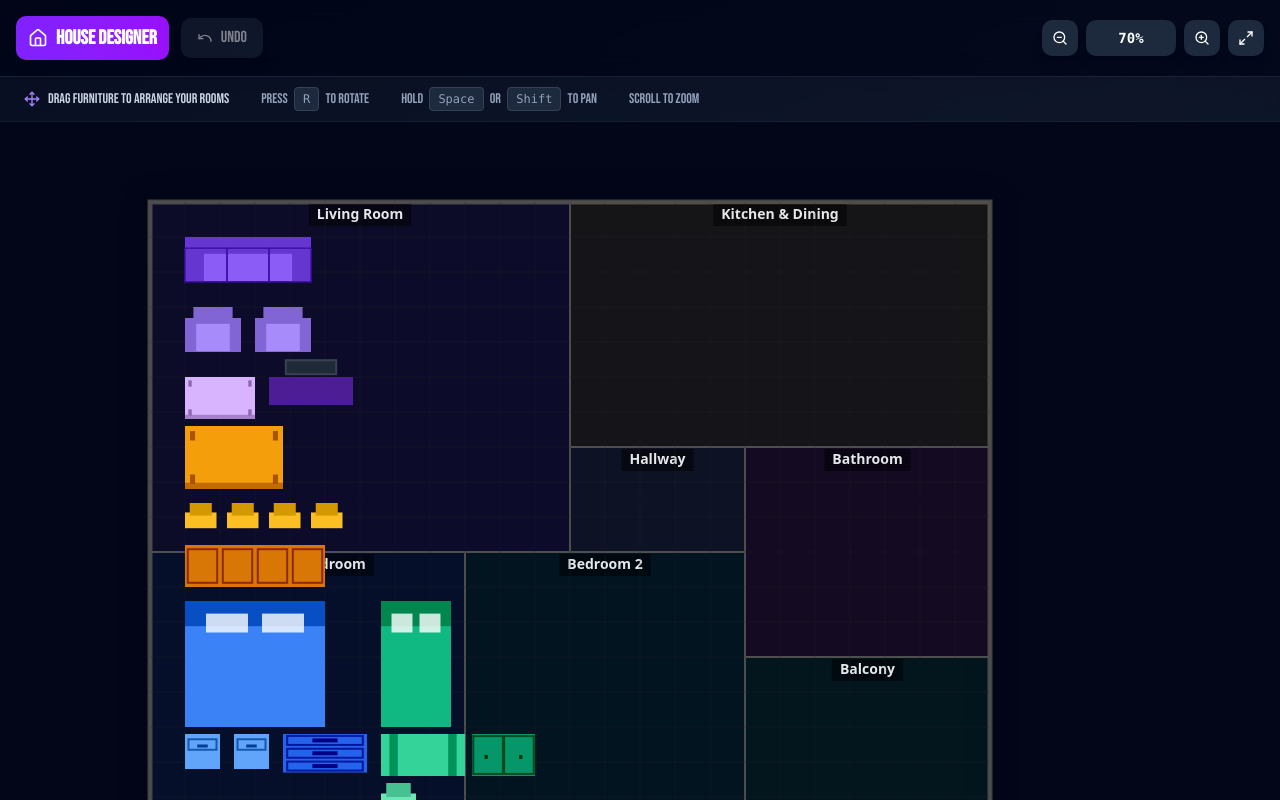
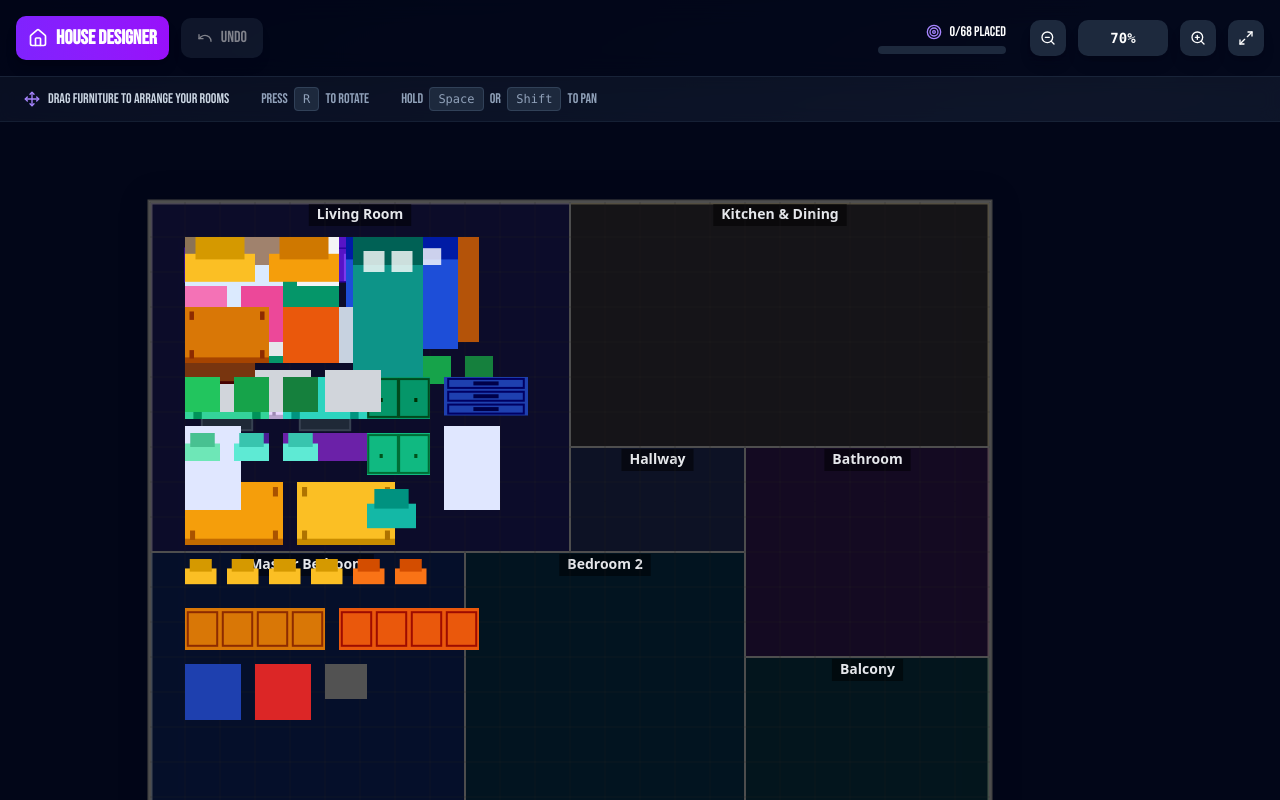
Before and after one commit to IamMoosa/smart-room-designer, a Next.js app: page /room in a window 1280 px wide. Built offline with nearby package versions, Linux system fonts and the light colour scheme.

Commit message:
added more furniture

```diff
--- a/src/app/room/page.tsx
+++ b/src/app/room/page.tsx
@@ -1,7 +1,7 @@
 "use client";
 
 import { useEffect, useRef, useState } from "react";
-import { ZoomIn, ZoomOut, Maximize2, RotateCw, Undo, Move, Home } from "lucide-react";
+import { ZoomIn, ZoomOut, Maximize2, RotateCw, Undo, Move, Home, Target } from "lucide-react";
 
 type RoomObject = {
   id: string;
@@ -14,6 +14,7 @@
   rotation: number;
   placed: boolean;
   type: string;
+  roomId?: string;
 };
 
 type Room = {
@@ -52,7 +53,6 @@
 export default function HouseLayoutDesigner() {
   const canvasRef = useRef<HTMLCanvasElement | null>(null);
   const containerRef = useRef<HTMLDivElement | null>(null);
-  const animationFrameRef = useRef<number | null>(null);
   const gridSize = 5;
 
   const houseWidth = 1200;
@@ -71,30 +71,85 @@
   const initialFurniture: RoomObject[] = [
     // Living Room Furniture
     { id: 'sofa-1', x: 50, y: 50, w: 180, h: 80, color: '#8B5CF6', label: 'Sofa', rotation: 0, placed: false, type: 'sofa' },
+    { id: 'sofa-2', x: 250, y: 50, w: 180, h: 80, color: '#7C3AED', label: 'Sofa', rotation: 0, placed: false, type: 'sofa' },
     { id: 'armchair-1', x: 50, y: 150, w: 80, h: 80, color: '#A78BFA', label: 'Armchair', rotation: 0, placed: false, type: 'armchair' },
     { id: 'armchair-2', x: 150, y: 150, w: 80, h: 80, color: '#A78BFA', label: 'Armchair', rotation: 0, placed: false, type: 'armchair' },
+    { id: 'armchair-3', x: 250, y: 150, w: 80, h: 80, color: '#C4B5FD', label: 'Armchair', rotation: 0, placed: false, type: 'armchair' },
     { id: 'coffee-table-1', x: 50, y: 250, w: 100, h: 60, color: '#D8B4FE', label: 'Coffee Table', rotation: 0, placed: false, type: 'table' },
-    { id: 'tv-stand-1', x: 170, y: 250, w: 120, h: 40, color: '#4C1D95', label: 'TV Stand', rotation: 0, placed: false, type: 'tv-stand' },
+    { id: 'coffee-table-2', x: 170, y: 250, w: 100, h: 60, color: '#E9D5FF', label: 'Coffee Table', rotation: 0, placed: false, type: 'table' },
+    { id: 'tv-stand-1', x: 50, y: 330, w: 120, h: 40, color: '#4C1D95', label: 'TV Stand', rotation: 0, placed: false, type: 'tv-stand' },
+    { id: 'tv-stand-2', x: 190, y: 330, w: 120, h: 40, color: '#6B21A8', label: 'TV Stand', rotation: 0, placed: false, type: 'tv-stand' },
+    { id: 'bookshelf-1', x: 330, y: 50, w: 60, h: 150, color: '#92400E', label: 'Bookshelf', rotation: 0, placed: false, type: 'bookshelf' },
+    { id: 'bookshelf-2', x: 410, y: 50, w: 60, h: 150, color: '#B45309', label: 'Bookshelf', rotation: 0, placed: false, type: 'bookshelf' },
+    { id: 'plant-1', x: 330, y: 220, w: 40, h: 40, color: '#22C55E', label: 'Plant', rotation: 0, placed: false, type: 'decor' },
+    { id: 'plant-2', x: 390, y: 220, w: 40, h: 40, color: '#16A34A', label: 'Plant', rotation: 0, placed: false, type: 'decor' },
+    { id: 'plant-3', x: 450, y: 220, w: 40, h: 40, color: '#15803D', label: 'Plant', rotation: 0, placed: false, type: 'decor' },
 
     // Kitchen & Dining
-    { id: 'dining-table-1', x: 50, y: 320, w: 140, h: 90, color: '#F59E0B', label: 'Dining Table', rotation: 0, placed: false, type: 'table' },
-    { id: 'dining-chair-1', x: 50, y: 430, w: 45, h: 45, color: '#FBBF24', label: 'Chair', rotation: 0, placed: false, type: 'chair' },
-    { id: 'dining-chair-2', x: 110, y: 430, w: 45, h: 45, color: '#FBBF24', label: 'Chair', rotation: 0, placed: false, type: 'chair' },
-    { id: 'dining-chair-3', x: 170, y: 430, w: 45, h: 45, color: '#FBBF24', label: 'Chair', rotation: 0, placed: false, type: 'chair' },
-    { id: 'dining-chair-4', x: 230, y: 430, w: 45, h: 45, color: '#FBBF24', label: 'Chair', rotation: 0, placed: false, type: 'chair' },
-    { id: 'kitchen-counter-1', x: 50, y: 490, w: 200, h: 60, color: '#D97706', label: 'Counter', rotation: 0, placed: false, type: 'counter' },
+    { id: 'dining-table-1', x: 50, y: 400, w: 140, h: 90, color: '#F59E0B', label: 'Dining Table', rotation: 0, placed: false, type: 'table' },
+    { id: 'dining-table-2', x: 210, y: 400, w: 140, h: 90, color: '#FBBF24', label: 'Dining Table', rotation: 0, placed: false, type: 'table' },
+    { id: 'dining-chair-1', x: 50, y: 510, w: 45, h: 45, color: '#FBBF24', label: 'Chair', rotation: 0, placed: false, type: 'chair' },
+    { id: 'dining-chair-2', x: 110, y: 510, w: 45, h: 45, color: '#FBBF24', label: 'Chair', rotation: 0, placed: false, type: 'chair' },
+    { id: 'dining-chair-3', x: 170, y: 510, w: 45, h: 45, color: '#FBBF24', label: 'Chair', rotation: 0, placed: false, type: 'chair' },
+    { id: 'dining-chair-4', x: 230, y: 510, w: 45, h: 45, color: '#FBBF24', label: 'Chair', rotation: 0, placed: false, type: 'chair' },
+    { id: 'dining-chair-5', x: 290, y: 510, w: 45, h: 45, color: '#F97316', label: 'Chair', rotation: 0, placed: false, type: 'chair' },
+    { id: 'dining-chair-6', x: 350, y: 510, w: 45, h: 45, color: '#F97316', label: 'Chair', rotation: 0, placed: false, type: 'chair' },
+    { id: 'kitchen-counter-1', x: 50, y: 580, w: 200, h: 60, color: '#D97706', label: 'Counter', rotation: 0, placed: false, type: 'counter' },
+    { id: 'kitchen-counter-2', x: 270, y: 580, w: 200, h: 60, color: '#EA580C', label: 'Counter', rotation: 0, placed: false, type: 'counter' },
+    { id: 'fridge-1', x: 50, y: 660, w: 80, h: 80, color: '#1E40AF', label: 'Fridge', rotation: 0, placed: false, type: 'appliance' },
+    { id: 'stove-1', x: 150, y: 660, w: 80, h: 80, color: '#DC2626', label: 'Stove', rotation: 0, placed: false, type: 'appliance' },
+    { id: 'microwave-1', x: 250, y: 660, w: 60, h: 50, color: '#525252', label: 'Microwave', rotation: 0, placed: false, type: 'appliance' },
 
     // Master Bedroom
-    { id: 'king-bed-1', x: 50, y: 570, w: 200, h: 180, color: '#3B82F6', label: 'King Bed', rotation: 0, placed: false, type: 'bed' },
-    { id: 'nightstand-1', x: 50, y: 760, w: 50, h: 50, color: '#60A5FA', label: 'Nightstand', rotation: 0, placed: false, type: 'nightstand' },
-    { id: 'nightstand-2', x: 120, y: 760, w: 50, h: 50, color: '#60A5FA', label: 'Nightstand', rotation: 0, placed: false, type: 'nightstand' },
-    { id: 'dresser-1', x: 190, y: 760, w: 120, h: 55, color: '#2563EB', label: 'Dresser', rotation: 0, placed: false, type: 'dresser' },
+    { id: 'king-bed-1', x: 50, y: 50, w: 200, h: 180, color: '#3B82F6', label: 'King Bed', rotation: 0, placed: false, type: 'bed' },
+    { id: 'queen-bed-1', x: 280, y: 50, w: 160, h: 160, color: '#1D4ED8', label: 'Queen Bed', rotation: 0, placed: false, type: 'bed' },
+    { id: 'nightstand-1', x: 50, y: 250, w: 50, h: 50, color: '#60A5FA', label: 'Nightstand', rotation: 0, placed: false, type: 'nightstand' },
+    { id: 'nightstand-2', x: 120, y: 250, w: 50, h: 50, color: '#60A5FA', label: 'Nightstand', rotation: 0, placed: false, type: 'nightstand' },
+    { id: 'nightstand-3', x: 280, y: 250, w: 50, h: 50, color: '#3B82F6', label: 'Nightstand', rotation: 0, placed: false, type: 'nightstand' },
+    { id: 'nightstand-4', x: 350, y: 250, w: 50, h: 50, color: '#3B82F6', label: 'Nightstand', rotation: 0, placed: false, type: 'nightstand' },
+    { id: 'dresser-1', x: 190, y: 250, w: 120, h: 55, color: '#2563EB', label: 'Dresser', rotation: 0, placed: false, type: 'dresser' },
+    { id: 'dresser-2', x: 420, y: 250, w: 120, h: 55, color: '#1E40AF', label: 'Dresser', rotation: 0, placed: false, type: 'dresser' },
+    { id: 'mirror-1', x: 50, y: 320, w: 80, h: 120, color: '#E0E7FF', label: 'Mirror', rotation: 0, placed: false, type: 'decor' },
+    { id: 'mirror-2', x: 420, y: 320, w: 80, h: 120, color: '#E0E7FF', label: 'Mirror', rotation: 0, placed: false, type: 'decor' },
 
     // Bedroom 2
-    { id: 'single-bed-1', x: 330, y: 570, w: 100, h: 180, color: '#10B981', label: 'Single Bed', rotation: 0, placed: false, type: 'bed' },
-    { id: 'desk-1', x: 330, y: 760, w: 120, h: 60, color: '#34D399', label: 'Desk', rotation: 0, placed: false, type: 'desk' },
-    { id: 'desk-chair-1', x: 330, y: 830, w: 50, h: 50, color: '#6EE7B7', label: 'Desk Chair', rotation: 0, placed: false, type: 'chair' },
-    { id: 'wardrobe-1', x: 460, y: 760, w: 90, h: 60, color: '#059669', label: 'Wardrobe', rotation: 0, placed: false, type: 'wardrobe' },
+    { id: 'single-bed-1', x: 50, y: 50, w: 100, h: 180, color: '#10B981', label: 'Single Bed', rotation: 0, placed: false, type: 'bed' },
+    { id: 'single-bed-2', x: 170, y: 50, w: 100, h: 180, color: '#059669', label: 'Single Bed', rotation: 0, placed: false, type: 'bed' },
+    { id: 'bunk-bed-1', x: 290, y: 50, w: 100, h: 200, color: '#0D9488', label: 'Bunk Bed', rotation: 0, placed: false, type: 'bed' },
+    { id: 'desk-1', x: 50, y: 250, w: 120, h: 60, color: '#34D399', label: 'Desk', rotation: 0, placed: false, type: 'desk' },
+    { id: 'desk-2', x: 190, y: 250, w: 120, h: 60, color: '#2DD4BF', label: 'Desk', rotation: 0, placed: false, type: 'desk' },
+    { id: 'desk-chair-1', x: 50, y: 330, w: 50, h: 50, color: '#6EE7B7', label: 'Desk Chair', rotation: 0, placed: false, type: 'chair' },
+    { id: 'desk-chair-2', x: 120, y: 330, w: 50, h: 50, color: '#5EEAD4', label: 'Desk Chair', rotation: 0, placed: false, type: 'chair' },
+    { id: 'desk-chair-3', x: 190, y: 330, w: 50, h: 50, color: '#5EEAD4', label: 'Desk Chair', rotation: 0, placed: false, type: 'chair' },
+    { id: 'wardrobe-1', x: 310, y: 250, w: 90, h: 60, color: '#059669', label: 'Wardrobe', rotation: 0, placed: false, type: 'wardrobe' },
+    { id: 'wardrobe-2', x: 310, y: 330, w: 90, h: 60, color: '#10B981', label: 'Wardrobe', rotation: 0, placed: false, type: 'wardrobe' },
+    { id: 'gaming-chair-1', x: 310, y: 410, w: 70, h: 70, color: '#14B8A6', label: 'Gaming Chair', rotation: 0, placed: false, type: 'chair' },
+
+    // Bathroom
+    { id: 'bathtub-1', x: 50, y: 50, w: 140, h: 100, color: '#DBEAFE', label: 'Bathtub', rotation: 0, placed: false, type: 'fixture' },
+    { id: 'toilet-1', x: 210, y: 50, w: 60, h: 70, color: '#F3F4F6', label: 'Toilet', rotation: 0, placed: false, type: 'fixture' },
+    { id: 'sink-1', x: 50, y: 170, w: 100, h: 50, color: '#E5E7EB', label: 'Sink', rotation: 0, placed: false, type: 'fixture' },
+    { id: 'sink-2', x: 170, y: 170, w: 100, h: 50, color: '#E5E7EB', label: 'Sink', rotation: 0, placed: false, type: 'fixture' },
+    { id: 'cabinet-1', x: 50, y: 240, w: 80, h: 60, color: '#D1D5DB', label: 'Cabinet', rotation: 0, placed: false, type: 'storage' },
+    { id: 'cabinet-2', x: 150, y: 240, w: 80, h: 60, color: '#D1D5DB', label: 'Cabinet', rotation: 0, placed: false, type: 'storage' },
+    { id: 'cabinet-3', x: 250, y: 240, w: 80, h: 60, color: '#D1D5DB', label: 'Cabinet', rotation: 0, placed: false, type: 'storage' },
+    { id: 'shower-1', x: 210, y: 150, w: 80, h: 80, color: '#C7D2E0', label: 'Shower', rotation: 0, placed: false, type: 'fixture' },
+
+    // Hallway & Decorative
+    { id: 'coat-rack-1', x: 50, y: 50, w: 50, h: 50, color: '#8B7355', label: 'Coat Rack', rotation: 0, placed: false, type: 'decor' },
+    { id: 'shoe-rack-1', x: 120, y: 50, w: 80, h: 40, color: '#A0826D', label: 'Shoe Rack', rotation: 0, placed: false, type: 'storage' },
+    { id: 'wall-art-1', x: 50, y: 120, w: 60, h: 80, color: '#F472B6', label: 'Wall Art', rotation: 0, placed: false, type: 'decor' },
+    { id: 'wall-art-2', x: 130, y: 120, w: 60, h: 80, color: '#EC4899', label: 'Wall Art', rotation: 0, placed: false, type: 'decor' },
+    { id: 'console-table-1', x: 50, y: 220, w: 100, h: 40, color: '#78350F', label: 'Console Table', rotation: 0, placed: false, type: 'table' },
+
+    // Balcony
+    { id: 'lounge-chair-1', x: 50, y: 50, w: 100, h: 80, color: '#FBBF24', label: 'Lounge Chair', rotation: 0, placed: false, type: 'chair' },
+    { id: 'lounge-chair-2', x: 170, y: 50, w: 100, h: 80, color: '#F59E0B', label: 'Lounge Chair', rotation: 0, placed: false, type: 'chair' },
+    { id: 'outdoor-table-1', x: 50, y: 150, w: 120, h: 80, color: '#D97706', label: 'Outdoor Table', rotation: 0, placed: false, type: 'table' },
+    { id: 'outdoor-umbrella-1', x: 190, y: 150, w: 80, h: 80, color: '#EA580C', label: 'Umbrella', rotation: 0, placed: false, type: 'decor' },
+    { id: 'outdoor-plant-1', x: 50, y: 250, w: 50, h: 50, color: '#22C55E', label: 'Plant', rotation: 0, placed: false, type: 'decor' },
+    { id: 'outdoor-plant-2', x: 120, y: 250, w: 50, h: 50, color: '#16A34A', label: 'Plant', rotation: 0, placed: false, type: 'decor' },
+    { id: 'outdoor-plant-3', x: 190, y: 250, w: 50, h: 50, color: '#15803D', label: 'Plant', rotation: 0, placed: false, type: 'decor' },
   ];
 
   const [objects, setObjects] = useState<RoomObject[]>(initialFurniture);
@@ -139,6 +194,11 @@
     };
   }, [selectedId, dragging]);
 
+  // Check achievements
+  useEffect(() => {
+    // No achievement logic needed
+  }, [objects]);
+
   function drawFurniture(ctx: CanvasRenderingContext2D, obj: RoomObject, zoom: number) {
     const bboxW = obj.rotation % 180 === 0 ? obj.w : obj.h;
     const bboxH = obj.rotation % 180 === 0 ? obj.h : obj.w;
@@ -162,13 +222,10 @@
     // Draw furniture based on type
     switch(obj.type) {
       case 'bed':
-        // Mattress
         ctx.fillStyle = obj.color;
         ctx.fillRect(-obj.w / 2, -obj.h / 2, obj.w, obj.h);
-        // Headboard
         ctx.fillStyle = shadeColor(obj.color, -20);
         ctx.fillRect(-obj.w / 2, -obj.h / 2, obj.w, obj.h * 0.2);
-        // Pillows
         ctx.fillStyle = '#FFFFFF';
         ctx.globalAlpha = 0.8;
         ctx.fillRect(-obj.w / 2 + obj.w * 0.15, -obj.h / 2 + obj.h * 0.1, obj.w * 0.3, obj.h * 0.15);
@@ -177,16 +234,12 @@
         break;
 
       case 'sofa':
-        // Seat
         ctx.fillStyle = obj.color;
         ctx.fillRect(-obj.w / 2, -obj.h / 2 + obj.h * 0.2, obj.w, obj.h * 0.6);
-        // Back
         ctx.fillStyle = shadeColor(obj.color, -15);
         ctx.fillRect(-obj.w / 2, -obj.h / 2, obj.w, obj.h * 0.3);
-        // Arms
         ctx.fillRect(-obj.w / 2, -obj.h / 2 + obj.h * 0.2, obj.w * 0.15, obj.h * 0.6);
         ctx.fillRect(obj.w / 2 - obj.w * 0.15, -obj.h / 2 + obj.h * 0.2, obj.w * 0.15, obj.h * 0.6);
-        // Cushions
         ctx.strokeStyle = shadeColor(obj.color, -30);
         ctx.lineWidth = 1.5 / zoom;
         for (let i = 0; i < 3; i++) {
@@ -195,25 +248,19 @@
         break;
 
       case 'armchair':
-        // Seat
         ctx.fillStyle = obj.color;
         ctx.fillRect(-obj.w / 2, -obj.h / 2 + obj.h * 0.2, obj.w, obj.h * 0.6);
-        // Back
         ctx.fillStyle = shadeColor(obj.color, -15);
         ctx.fillRect(-obj.w / 2 + obj.w * 0.15, -obj.h / 2, obj.w * 0.7, obj.h * 0.3);
-        // Arms
         ctx.fillRect(-obj.w / 2, -obj.h / 2 + obj.h * 0.2, obj.w * 0.2, obj.h * 0.6);
         ctx.fillRect(obj.w / 2 - obj.w * 0.2, -obj.h / 2 + obj.h * 0.2, obj.w * 0.2, obj.h * 0.6);
         break;
 
       case 'table':
-        // Table top
         ctx.fillStyle = obj.color;
         ctx.fillRect(-obj.w / 2, -obj.h / 2, obj.w, obj.h);
-        // Table edge (3D effect)
         ctx.fillStyle = shadeColor(obj.color, -20);
         ctx.fillRect(-obj.w / 2, obj.h / 2 - obj.h * 0.1, obj.w, obj.h * 0.1);
-        // Legs
         const legSize = Math.min(obj.w, obj.h) * 0.08;
         ctx.fillStyle = shadeColor(obj.color, -30);
         ctx.fillRect(-obj.w / 2 + legSize, -obj.h / 2 + legSize, legSize, obj.h * 0.15);
@@ -223,48 +270,38 @@
         break;
 
       case 'chair':
-        // Seat
         ctx.fillStyle = obj.color;
         ctx.fillRect(-obj.w / 2, -obj.h / 2 + obj.h * 0.3, obj.w, obj.h * 0.5);
-        // Back
         ctx.fillStyle = shadeColor(obj.color, -15);
         ctx.fillRect(-obj.w / 2 + obj.w * 0.15, -obj.h / 2, obj.w * 0.7, obj.h * 0.4);
         break;
 
       case 'dresser':
-        // Main body
         ctx.fillStyle = obj.color;
         ctx.fillRect(-obj.w / 2, -obj.h / 2, obj.w, obj.h);
-        // Drawers
         ctx.strokeStyle = shadeColor(obj.color, -30);
         ctx.lineWidth = 2 / zoom;
         const drawerCount = 3;
         for (let i = 0; i < drawerCount; i++) {
           ctx.strokeRect(-obj.w / 2 + obj.w * 0.05, -obj.h / 2 + (i * obj.h / drawerCount) + obj.h * 0.05, obj.w * 0.9, (obj.h / drawerCount) - obj.h * 0.1);
-          // Handles
           ctx.fillStyle = shadeColor(obj.color, -40);
           ctx.fillRect(-obj.w * 0.15, -obj.h / 2 + (i * obj.h / drawerCount) + obj.h / drawerCount / 2 - 2 / zoom, obj.w * 0.3, 4 / zoom);
         }
         break;
 
       case 'nightstand':
-        // Main body
         ctx.fillStyle = obj.color;
         ctx.fillRect(-obj.w / 2, -obj.h / 2, obj.w, obj.h);
-        // Drawer
         ctx.strokeStyle = shadeColor(obj.color, -30);
         ctx.lineWidth = 2 / zoom;
         ctx.strokeRect(-obj.w / 2 + obj.w * 0.1, -obj.h / 2 + obj.h * 0.15, obj.w * 0.8, obj.h * 0.3);
-        // Handle
         ctx.fillStyle = shadeColor(obj.color, -40);
         ctx.fillRect(-obj.w * 0.15, -obj.h / 2 + obj.h * 0.3, obj.w * 0.3, 3 / zoom);
         break;
 
       case 'desk':
-        // Desktop
         ctx.fillStyle = obj.color;
         ctx.fillRect(-obj.w / 2, -obj.h / 2, obj.w, obj.h);
-        // Legs
         ctx.fillStyle = shadeColor(obj.color, -25);
         const deskLegW = obj.w * 0.1;
         ctx.fillRect(-obj.w / 2 + deskLegW, -obj.h / 2, deskLegW, obj.h);
@@ -272,10 +309,8 @@
         break;
 
       case 'tv-stand':
-        // Main body
         ctx.fillStyle = obj.color;
         ctx.fillRect(-obj.w / 2, -obj.h / 2, obj.w, obj.h);
-        // TV screen representation
         ctx.fillStyle = '#1F2937';
         ctx.fillRect(-obj.w / 2 + obj.w * 0.2, -obj.h / 2 - obj.h * 0.6, obj.w * 0.6, obj.h * 0.5);
         ctx.strokeStyle = '#374151';
@@ -284,10 +319,8 @@
         break;
 
       case 'counter':
-        // Counter top
         ctx.fillStyle = obj.color;
         ctx.fillRect(-obj.w / 2, -obj.h / 2, obj.w, obj.h);
-        // Cabinets
         ctx.strokeStyle = shadeColor(obj.color, -30);
         ctx.lineWidth = 2 / zoom;
         const cabinetCount = Math.floor(obj.w / 50);
@@ -297,15 +330,12 @@
         break;
 
       case 'wardrobe':
-        // Main body
         ctx.fillStyle = obj.color;
         ctx.fillRect(-obj.w / 2, -obj.h / 2, obj.w, obj.h);
-        // Doors
         ctx.strokeStyle = shadeColor(obj.color, -30);
         ctx.lineWidth = 2 / zoom;
         ctx.strokeRect(-obj.w / 2 + obj.w * 0.02, -obj.h / 2 + obj.h * 0.05, obj.w / 2 - obj.w * 0.03, obj.h * 0.9);
         ctx.strokeRect(0 + obj.w * 0.01, -obj.h / 2 + obj.h * 0.05, obj.w / 2 - obj.w * 0.03, obj.h * 0.9);
-        // Handles
         ctx.fillStyle = shadeColor(obj.color, -40);
         ctx.fillRect(-obj.w / 4 - obj.w * 0.05, 0, obj.w * 0.05, 4 / zoom);
         ctx.fillRect(obj.w / 4, 0, obj.w * 0.05, 4 / zoom);
@@ -342,14 +372,12 @@
       canvas.height = container.clientHeight;
     }
 
-    const render = () => {
     ctx.clearRect(0, 0, canvas.width, canvas.height);
 
     ctx.save();
     ctx.translate(pan.x, pan.y);
     ctx.scale(zoom, zoom);
 
-      // Draw house outline with shadow
     ctx.shadowColor = "rgba(0, 0, 0, 0.3)";
     ctx.shadowBlur = 20 / zoom;
     ctx.strokeStyle = "#444";
@@ -357,7 +385,6 @@
     ctx.strokeRect(0, 0, houseWidth, houseHeight);
     ctx.shadowBlur = 0;
 
-      // Draw rooms
     rooms.forEach(room => {
       ctx.fillStyle = room.color;
       ctx.fillRect(room.x, room.y, room.w, room.h);
@@ -366,7 +393,6 @@
       ctx.lineWidth = 2 / zoom;
       ctx.strokeRect(room.x, room.y, room.w, room.h);
 
-        // Room labels with background
       ctx.fillStyle = "rgba(0, 0, 0, 0.5)";
       const labelPadding = 8 / zoom;
       const fontSize = 14 / zoom;
@@ -383,7 +409,6 @@
       ctx.fillText(room.label, labelX, labelY - fontSize);
     });
 
-      // Draw subtle grid
     ctx.strokeStyle = "#222";
     ctx.lineWidth = 0.3 / zoom;
     for (let x = 0; x <= houseWidth; x += gridSize * 10) {
@@ -399,12 +424,10 @@
       ctx.stroke();
     }
 
-      // Draw furniture
     objects.forEach(obj => {
       drawFurniture(ctx, obj, zoom);
     });
 
-      // Draw ghost
     if (dragging) {
       const bboxW = dragging.rotation % 180 === 0 ? dragging.w : dragging.h;
       const bboxH = dragging.rotation % 180 === 0 ? dragging.h : dragging.w;
@@ -418,9 +441,6 @@
     }
 
     ctx.restore();
-    };
-
-    render();
   }, [objects, dragging, zoom, pan, selectedId]);
 
   function screenToWorld(screenX: number, screenY: number) {
@@ -566,6 +586,8 @@
         movedObj.y + bboxH <= houseHeight;
 
       if (!overlap && insideHouse) {
+        const wasPlaced = objects.find(o => o.id === dragging.id)?.placed;
+
         setHistory(prev => [...prev, objects]);
         setObjects(prev =>
           prev.map(o =>
@@ -574,6 +596,10 @@
               : o
           )
         );
+
+        if (!wasPlaced) {
+          // Object placed successfully
+        }
       }
       setDragging(null);
     }
@@ -661,13 +687,18 @@
     setPan({ x: 150, y: 80 });
   }
 
+  const placedCount = objects.filter(o => o.placed).length;
+  const totalCount = objects.length;
+  const progress = (placedCount / totalCount) * 100;
+
   return (
+    <>
       <div className="w-full h-screen bg-gradient-to-br from-slate-950 via-slate-900 to-slate-950 flex overflow-hidden">
         <div className="flex-1 flex flex-col">
           {/* Toolbar */}
           <div className="bg-slate-950/80 backdrop-blur-md border-b border-slate-700/50 p-4 flex items-center justify-between shadow-xl">
             <div className="flex items-center gap-3">
-            <div className="flex items-center gap-2 px-3 py-2 bg-gradient-to-r from-violet-600 to-purple-600 rounded-lg">
+              <div className="flex items-center gap-2 px-3 py-2 bg-gradient-to-r from-violet-600 to-purple-600 rounded-lg shadow-lg">
                 <Home className="w-5 h-5 text-white" />
                 <h1 className="text-xl font-bold text-white">House Designer</h1>
               </div>
@@ -682,6 +713,11 @@
               </button>
 
               {selectedId && (
+                <div className="flex items-center gap-3">
+                  <div className="px-4 py-2 bg-slate-800 rounded-lg flex flex-col gap-1">
+                    <span className="text-white text-sm font-semibold">{objects.find(o => o.id === selectedId)?.label}</span>
+                    <span className="text-slate-400 text-xs">{objects.find(o => o.id === selectedId)?.type}</span>
+                  </div>
                   <button
                     onClick={() => rotateObject(selectedId)}
                     className="px-4 py-2 bg-gradient-to-r from-blue-600 to-blue-500 hover:from-blue-500 hover:to-blue-400 text-white rounded-lg transition-all flex items-center gap-2 shadow-lg hover:shadow-xl"
@@ -689,10 +725,24 @@
                     <RotateCw className="w-4 h-4" />
                     Rotate
                   </button>
+                </div>
               )}
             </div>
 
-          <div className="flex items-center gap-2">
+            <div className="flex items-center gap-3">
+              <div className="flex flex-col items-end mr-3">
+                <div className="flex items-center gap-2 text-white text-sm font-medium">
+                  <Target className="w-4 h-4 text-violet-400" />
+                  <span>{placedCount}/{totalCount} Placed</span>
+                </div>
+                <div className="w-32 h-2 bg-slate-800 rounded-full overflow-hidden mt-1">
+                  <div
+                    className="h-full bg-gradient-to-r from-violet-500 to-purple-500 transition-all duration-300"
+                    style={{ width: `${progress}%` }}
+                  />
+                </div>
+              </div>
+
               <button
                 onClick={handleZoomOut}
                 className="p-2.5 bg-slate-800 hover:bg-slate-700 text-white rounded-lg transition-all shadow-lg hover:shadow-xl"
@@ -724,14 +774,15 @@
           </div>
 
           {/* Info bar */}
-        <div className="bg-slate-900/60 backdrop-blur-sm border-b border-slate-700/30 px-6 py-3 text-sm text-slate-300 flex items-center gap-8 shadow-lg">
+          <div className="bg-slate-900/60 backdrop-blur-sm border-b border-slate-700/30 px-6 py-3 text-sm text-slate-300 flex items-center justify-between shadow-lg">
+            <div className="flex items-center gap-8">
               <span className="flex items-center gap-2 font-medium">
                 <Move className="w-4 h-4 text-violet-400" />
                 Drag furniture to arrange your rooms
               </span>
               <span className="text-slate-400">Press <kbd className="px-2 py-1 bg-slate-800 rounded text-xs font-mono mx-1 border border-slate-700">R</kbd> to rotate</span>
               <span className="text-slate-400">Hold <kbd className="px-2 py-1 bg-slate-800 rounded text-xs font-mono mx-1 border border-slate-700">Space</kbd> or <kbd className="px-2 py-1 bg-slate-800 rounded text-xs font-mono mx-1 border border-slate-700">Shift</kbd> to pan</span>
-          <span className="text-slate-400">Scroll to zoom</span>
+            </div>
           </div>
 
           {/* Canvas */}
@@ -745,8 +796,10 @@
               onWheel={handleWheel}
               className={`w-full h-full ${isPanning ? 'cursor-grabbing' : dragging ? 'cursor-grabbing' : 'cursor-default'}`}
             />
+
           </div>
         </div>
       </div>
+    </>
   );
 }
```
Lines whose indentation alone changed are shown as unchanged.
